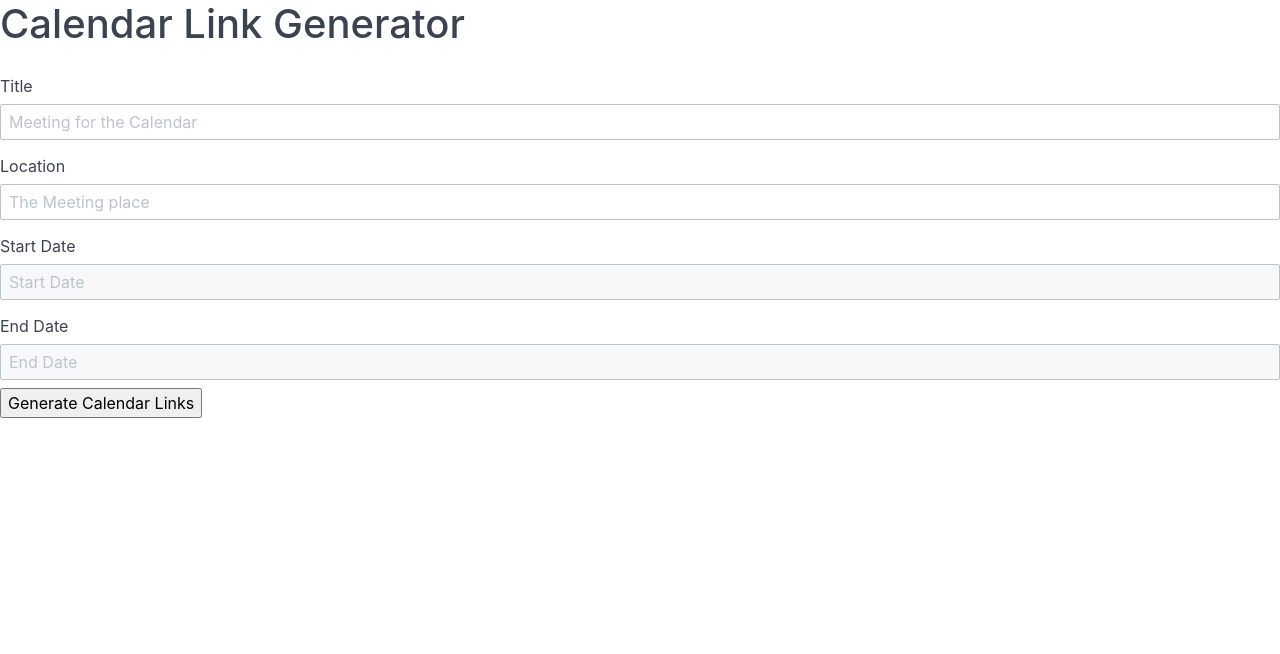
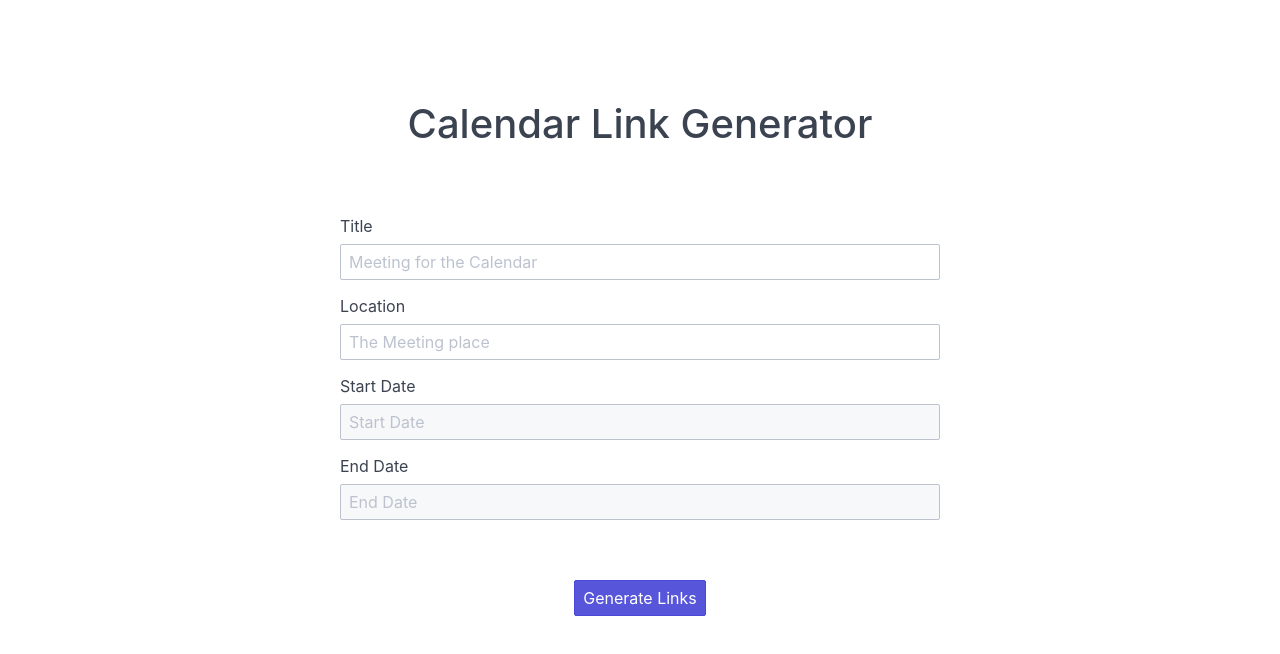
Before and after one commit to agneym/calendar-url-ui, a Svelte app: page / in a window 1280 px wide. Shown: the top 654 px of the page. Built offline with nearby package versions, Linux system fonts and the light colour scheme.

Commit message:
add button styles

```diff
--- a/src/App.svelte
+++ b/src/App.svelte
@@ -1,7 +1,7 @@
-<header>
+<header class="header">
   <h1>Calendar Link Generator</h1>
 </header>
-<main>
+<main class="main-content">
   <Form on:submit={handleSubmit} />
   {#if !!eventUrls}
     <Result urls={eventUrls} />
@@ -14,6 +14,14 @@
 <style>
   :global(body) {
     margin: 0;
+  }
+  .header {
+    text-align: center;
+    margin: 5rem 0 3rem;
+  }
+  .main-content {
+    max-width: 600px;
+    margin: 0 auto;
   }
 </style>
 
--- a/src/Form.svelte
+++ b/src/Form.svelte
@@ -3,8 +3,15 @@
   <Input placeholder="The Meeting place" id="location" label="Location" />
   <Datepicker placeholder="Start Date" id="startDate" label="Start Date" />
   <Datepicker placeholder="End Date" id="endDate" label="End Date" />
-  <button>Generate Calendar Links</button>
+  <button class="btn btn-primary button">Generate Links</button>
 </form>
+
+<style>
+  .button {
+    display: block;
+    margin: 3rem auto 0;
+  }
+</style>
 
 <script>
 import { createEventDispatcher } from "svelte";
```
